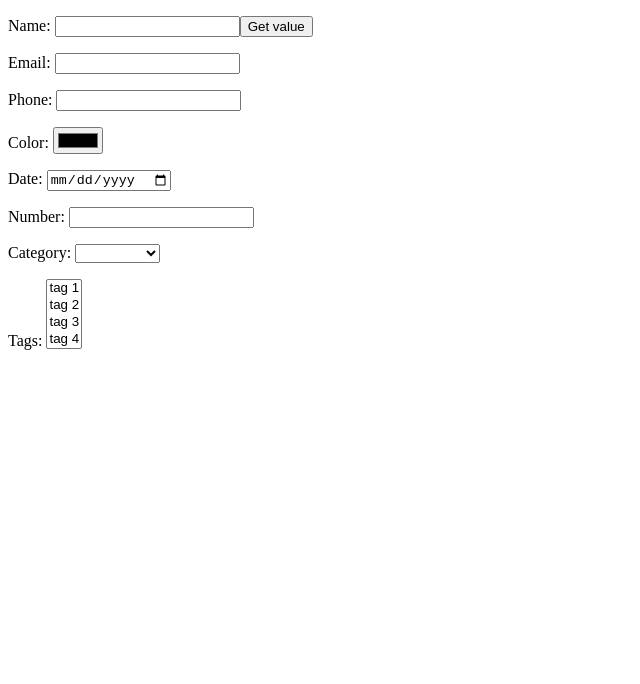
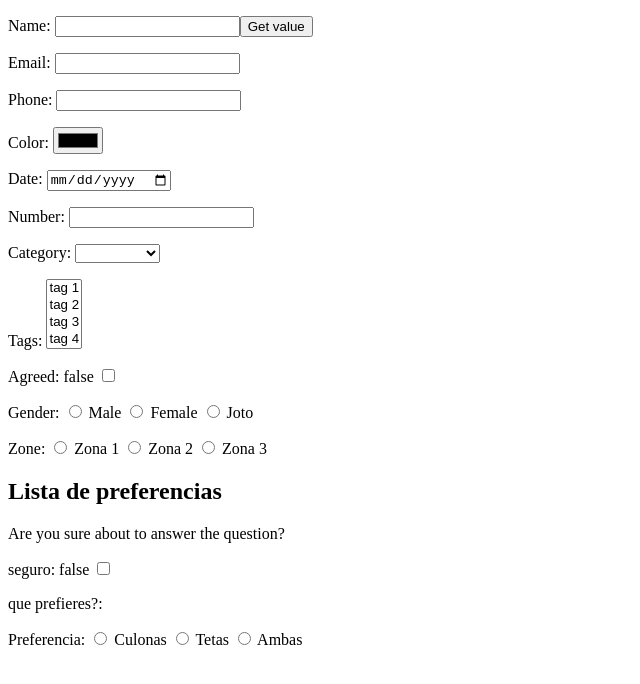
Before and after one commit to DIPG100203/FormControl-tut, an Angular app: page / in a window 1280 px wide. Shown: the top 684 px of the page, without its empty margins (0-640 px from the left). Built offline with nearby package versions, Linux system fonts and the light colour scheme.

Commit message:
Ejercicio de Checkbox y radios

```diff
--- a/src/app/basic/basic.component.html
+++ b/src/app/basic/basic.component.html
@@ -50,3 +50,70 @@
         <option value="tag-4">tag 4</option>
     </select>
 </p>
+
+<p>
+    Agreed: {{agreedField.value}}
+    <input type="checkbox" [formControl]="agreedField">
+</p>
+
+<p>
+    Gender: {{genderField.value}}
+    <label for="">
+        <input name="gender" type="radio" [formControl]="genderField" value="male">
+        Male
+    </label>
+    <label for="">
+        <input name="gender" type="radio" [formControl]="genderField" value="Female">
+        Female
+    </label>
+    <label for="">
+        <input name="gender" type="radio" [formControl]="genderField" value="Soy uno de los 32 tipos de GAYS">
+        Joto
+    </label>
+</p>
+
+<p>
+    Zone: {{zoneField.value}}
+    <label for="">
+        <input name="zone" type="radio" [formControl]="zoneField" value="Zone-1">
+        Zona 1
+    </label>
+    <label for="">
+        <input name="zone" type="radio" [formControl]="zoneField" value="Zone-2">
+        Zona 2
+    </label>
+    <label for="">
+        <input name="zone" type="radio" [formControl]="zoneField" value="Zone-3">
+        Zona 3
+    </label>
+</p>
+
+<!-- EJERCICIOOOOOO 1-->
+
+<h2>Lista de preferencias</h2>
+
+<p>
+    Are you sure about to answer the question?
+</p>
+<p>
+    seguro: {{seguroField.value}}
+    <input type="checkbox" [formControl]="seguroField">
+</p>
+<p>
+    que prefieres?:
+</p>
+<p>
+    Preferencia: {{preferenciaField.value}}
+    <label for="">
+        <input type="radio" name="gusto" value="Culonas" [formControl] ="preferenciaField">
+        Culonas
+    </label>
+    <label for="">
+        <input type="radio" name="gusto" value="Tetas" [formControl] ="preferenciaField">
+        Tetas
+    </label>
+    <label for="">
+        <input type="radio" name="gusto" value="Ambas" [formControl] ="preferenciaField">
+        Ambas
+    </label>
+</p>
--- a/src/app/basic/basic.component.ts
+++ b/src/app/basic/basic.component.ts
@@ -22,6 +22,17 @@ export class BasicComponent implements OnInit {
   categroyField = new FormControl('')
   tagField = new FormControl('')
 
+  //checkboxes y radios
+
+  agreedField = new FormControl(false)
+  genderField = new FormControl('')
+  zoneField = new FormControl('')
+
+  // ejercicio 1
+
+  seguroField = new FormControl(false)
+  preferenciaField = new FormControl('')
+
   constructor() {}
 
   ngOnInit(): void {
```
